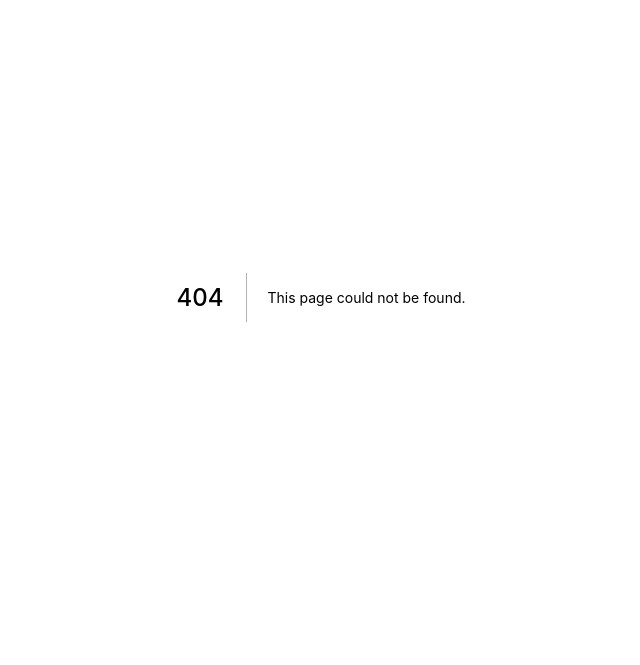
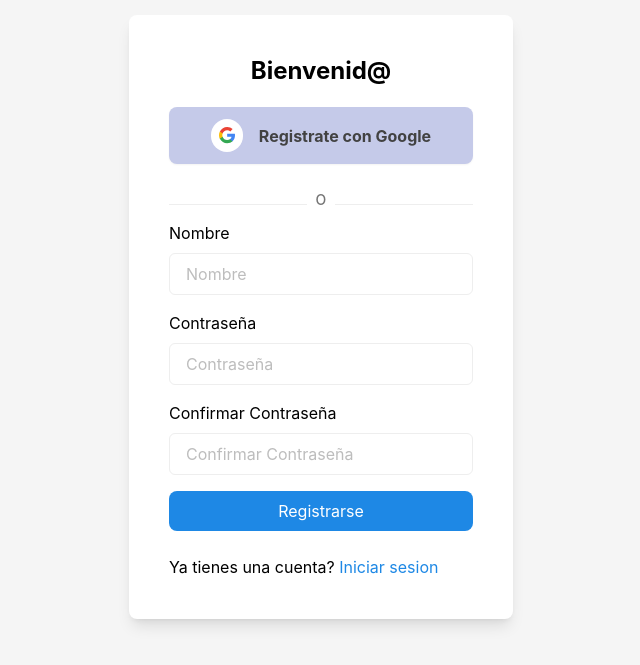
Before and after one commit to xlCyanz/teacher-reviewer, a Next.js app: page /register in a window 1280 px wide. Before the commit this address had no page. Shown: the part 103-768 px from the top of the page, without its empty margins (319-959 px from the left). Built offline with nearby package versions, Linux system fonts and the light colour scheme.

Commit message:
Finished login and register

```diff
--- /dev/null
+++ b/pages/login/index.tsx
@@ -0,0 +1,122 @@
+/* eslint-disable no-undef */
+import Link from "next/link";
+import { useState } from "react";
+
+function Index() {
+  const [form, setForm] = useState({
+    name: "",
+    password: "",
+    passwordRepeat: "",
+  });
+  const [error, setError] = useState("");
+  const handleChange = (e: React.ChangeEvent<HTMLInputElement>) => {
+    setForm({ ...form, [e.target.name]: e.target.value });
+  };
+
+  const handleSubmit = (e: React.FormEvent<HTMLFormElement>) => {
+    e.preventDefault();
+    if (form.password !== form.passwordRepeat) {
+      setError("Las contraseñas no son iguales");
+      return;
+    }
+    setError("");
+  };
+  return (
+    <div className="flex items-center justify-center min-h-screen bg-gray-100">
+      <div className="px-10 py-10 mx-10 mt-10 text-left rounded-lg bg-white shadow-lg lg:w-[30%] ">
+        <h3 className="text-2xl  font-bold text-center">Iniciar Sesion</h3>
+
+        <div className="flex items-center justify-center">
+          <button
+            type="button"
+            className="w-full max-w-xs mt-5 font-bold shadow-sm rounded-lg py-3 bg-indigo-100 text-gray-800 flex items-center justify-center transition-all duration-200 ease-in-out focus:outline-none hover:shadow focus:shadow-outline"
+          >
+            <div className="bg-white p-2 rounded-full">
+              <svg className="w-4" viewBox="0 0 533.5 544.3">
+                <path
+                  d="M533.5 278.4c0-18.5-1.5-37.1-4.7-55.3H272.1v104.8h147c-6.1 33.8-25.7 63.7-54.4 82.7v68h87.7c51.5-47.4 81.1-117.4 81.1-200.2z"
+                  fill="#4285f4"
+                />
+                <path
+                  d="M272.1 544.3c73.4 0 135.3-24.1 180.4-65.7l-87.7-68c-24.4 16.6-55.9 26-92.6 26-71 0-131.2-47.9-152.8-112.3H28.9v70.1c46.2 91.9 140.3 149.9 243.2 149.9z"
+                  fill="#34a853"
+                />
+                <path
+                  d="M119.3 324.3c-11.4-33.8-11.4-70.4 0-104.2V150H28.9c-38.6 76.9-38.6 167.5 0 244.4l90.4-70.1z"
+                  fill="#fbbc04"
+                />
+                <path
+                  d="M272.1 107.7c38.8-.6 76.3 14 104.4 40.8l77.7-77.7C405 24.6 339.7-.8 272.1 0 169.2 0 75.1 58 28.9 150l90.4 70.1c21.5-64.5 81.8-112.4 152.8-112.4z"
+                  fill="#ea4335"
+                />
+              </svg>
+            </div>
+            <span className="ml-4">Iniciar sesion con Google</span>
+          </button>
+        </div>
+        <div className="my-4 border-b text-center">
+          <div className="leading-none px-2 inline-block text-sm text-gray-600 tracking-wide font-medium bg-white transform translate-y-1/2">
+            O
+          </div>
+        </div>
+        <form onSubmit={(e) => handleSubmit(e)}>
+          <div className="mt-4">
+            <div>
+              <label htmlFor="Name">
+                Nombre
+                <input
+                  type="text"
+                  placeholder="Nombre"
+                  className="w-full px-4 py-2 mt-2 border rounded-md focus:outline-none focus:ring-1 focus:ring-blue-600"
+                  autoComplete="username"
+                  name="name"
+                  id="Name"
+                  value={form.name}
+                  onChange={(e) => handleChange(e)}
+                />
+              </label>
+            </div>
+            <div className="mt-4">
+              <label htmlFor="Password">
+                Contraseña
+                <input
+                  value={form.password}
+                  onChange={(e) => handleChange(e)}
+                  type="password"
+                  name="password"
+                  placeholder="Contraseña"
+                  autoComplete="current-password"
+                  id="Password"
+                  className="w-full px-4 py-2 mt-2 border rounded-md focus:outline-none focus:ring-1 focus:ring-blue-600"
+                />
+              </label>
+            </div>
+
+            {error.length > 0 && (
+              <span className="text-xs text-red-400">{error}</span>
+            )}
+            <div className="flex">
+              <button
+                type="submit"
+                className="w-full px-6 py-2 mt-4 text-white bg-blue-600 rounded-lg hover:bg-blue-900"
+              >
+                Iniciar sesión
+              </button>
+            </div>
+            <div className="mt-6 text-grey-dark">
+              Aun no tienes una cuenta?
+              {" "}
+              <Link href="/register" passHref>
+                <span className=" cursor-pointer text-blue-600 hover:underline">
+                  Registrarse
+                </span>
+              </Link>
+            </div>
+          </div>
+        </form>
+      </div>
+    </div>
+  );
+}
+
+export default Index;
--- /dev/null
+++ b/pages/register/index.tsx
@@ -0,0 +1,134 @@
+/* eslint-disable no-undef */
+import Link from "next/link";
+import { useState } from "react";
+
+function Index() {
+  const [form, setForm] = useState({
+    name: "",
+    password: "",
+  });
+  const [error, setError] = useState("");
+  const handleChange = (e: React.ChangeEvent<HTMLInputElement>) => {
+    setForm({ ...form, [e.target.name]: e.target.value });
+  };
+
+  const handleSubmit = (e: React.FormEvent<HTMLFormElement>) => {
+    e.preventDefault();
+    setError("");
+  };
+  return (
+    <div className="flex items-center justify-center min-h-screen bg-gray-100">
+      <div className="px-10 py-10 mx-10 mt-10 text-left rounded-lg bg-white shadow-lg lg:w-[30%] ">
+        <h3 className="text-2xl  font-bold text-center">Bienvenid@</h3>
+
+        <div className="flex items-center justify-center">
+          <button
+            type="button"
+            className="w-full max-w-xs mt-5 font-bold shadow-sm rounded-lg py-3 bg-indigo-100 text-gray-800 flex items-center justify-center transition-all duration-200 ease-in-out focus:outline-none hover:shadow focus:shadow-outline"
+          >
+            <div className="bg-white p-2 rounded-full">
+              <svg className="w-4" viewBox="0 0 533.5 544.3">
+                <path
+                  d="M533.5 278.4c0-18.5-1.5-37.1-4.7-55.3H272.1v104.8h147c-6.1 33.8-25.7 63.7-54.4 82.7v68h87.7c51.5-47.4 81.1-117.4 81.1-200.2z"
+                  fill="#4285f4"
+                />
+                <path
+                  d="M272.1 544.3c73.4 0 135.3-24.1 180.4-65.7l-87.7-68c-24.4 16.6-55.9 26-92.6 26-71 0-131.2-47.9-152.8-112.3H28.9v70.1c46.2 91.9 140.3 149.9 243.2 149.9z"
+                  fill="#34a853"
+                />
+                <path
+                  d="M119.3 324.3c-11.4-33.8-11.4-70.4 0-104.2V150H28.9c-38.6 76.9-38.6 167.5 0 244.4l90.4-70.1z"
+                  fill="#fbbc04"
+                />
+                <path
+                  d="M272.1 107.7c38.8-.6 76.3 14 104.4 40.8l77.7-77.7C405 24.6 339.7-.8 272.1 0 169.2 0 75.1 58 28.9 150l90.4 70.1c21.5-64.5 81.8-112.4 152.8-112.4z"
+                  fill="#ea4335"
+                />
+              </svg>
+            </div>
+            <span className="ml-4">Registrate con Google</span>
+          </button>
+        </div>
+        <div className="my-4 border-b text-center">
+          <div className="leading-none px-2 inline-block text-sm text-gray-600 tracking-wide font-medium bg-white transform translate-y-1/2">
+            O
+          </div>
+        </div>
+        <form onSubmit={(e) => handleSubmit(e)}>
+          <div className="mt-4">
+            <div>
+              <label htmlFor="Name">
+                Nombre
+                <input
+                  type="text"
+                  placeholder="Nombre"
+                  className="w-full px-4 py-2 mt-2 border rounded-md focus:outline-none focus:ring-1 focus:ring-blue-600"
+                  autoComplete="username"
+                  name="name"
+                  id="Name"
+                  value={form.name}
+                  onChange={(e) => handleChange(e)}
+                />
+              </label>
+            </div>
+            <div className="mt-4">
+              <label htmlFor="Password">
+                Contraseña
+                <input
+                  value={form.password}
+                  onChange={(e) => handleChange(e)}
+                  type="password"
+                  name="password"
+                  placeholder="Contraseña"
+                  autoComplete="current-password"
+                  id="Password"
+                  className="w-full px-4 py-2 mt-2 border rounded-md focus:outline-none focus:ring-1 focus:ring-blue-600"
+                />
+              </label>
+            </div>
+            <div className="mt-4">
+              <label htmlFor="Password">
+                Confirmar Contraseña
+                <input
+                  value={form.password}
+                  onChange={(e) => handleChange(e)}
+                  type="password"
+                  name="password"
+                  placeholder="Confirmar Contraseña"
+                  autoComplete="current-password"
+                  id="Password"
+                  className="w-full px-4 py-2 mt-2 border rounded-md focus:outline-none focus:ring-1 focus:ring-blue-600"
+                />
+              </label>
+            </div>
+
+            {error.length > 0 && (
+              <span className="text-xs text-red-400">
+                {error}
+              </span>
+            )}
+            <div className="flex">
+              <button
+                type="submit"
+                className="w-full px-6 py-2 mt-4 text-white bg-blue-600 rounded-lg hover:bg-blue-900"
+              >
+                Registrarse
+              </button>
+            </div>
+            <div className="mt-6 text-grey-dark">
+              Ya tienes una cuenta?
+              {" "}
+              <Link href="/login" passHref>
+                <span className=" cursor-pointer text-blue-600 hover:underline">
+                  Iniciar sesion
+                </span>
+              </Link>
+            </div>
+          </div>
+        </form>
+      </div>
+    </div>
+  );
+}
+
+export default Index;
```
